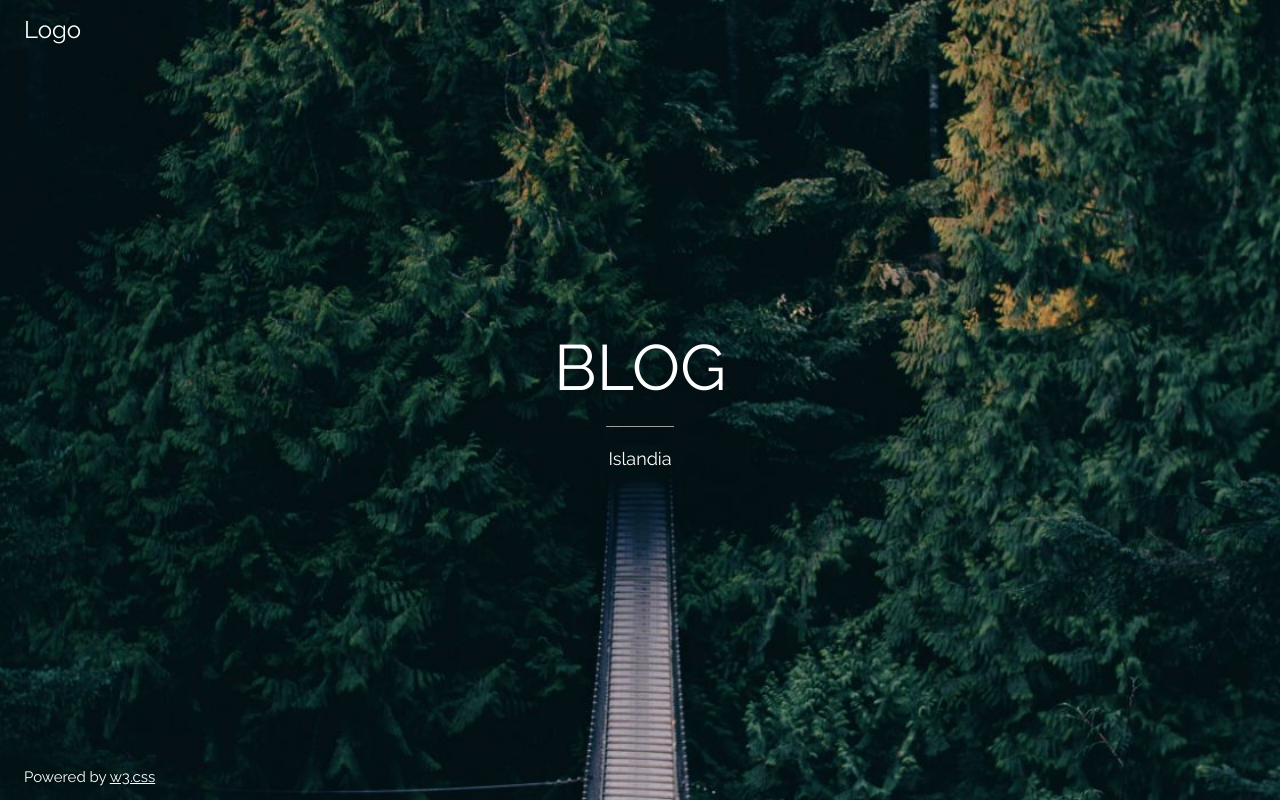
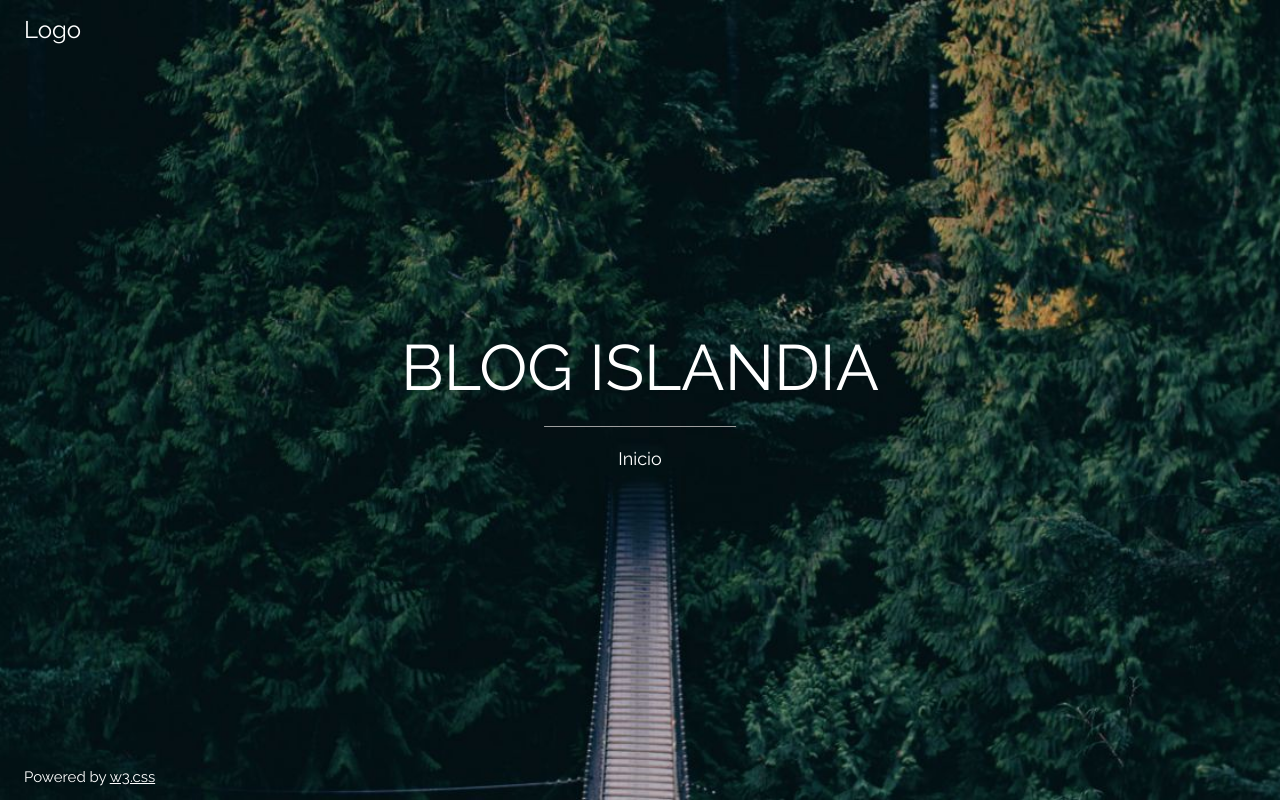
Before and after one commit to josemaorozco22/josemaorozco22, a plain HTML site: page blog/index.html in a window 1280 px wide. Drawn offline with nearby package versions, Linux system fonts and the light colour scheme; files whose address does not match are found by name.

Commit message:
Update index.html

```diff
--- a/blog/index.html
+++ b/blog/index.html
@@ -24,9 +24,9 @@ body, html {height: 100%}
     Logo
   </div>
   <div class="w3-display-middle">
-    <h1 class="w3-jumbo w3-animate-top">BLOG</h1>
+    <h1 class="w3-jumbo w3-animate-top">BLOG ISLANDIA</h1>
     <hr class="w3-border-grey" style="margin:auto;width:40%">
-    <p class="w3-large w3-center">Islandia</p>
+    <p class="w3-large w3-center">Inicio</p>
   </div>
   <div class="w3-display-bottomleft w3-padding-large">
     Powered by <a href="https://www.w3schools.com/w3css/default.asp" target="_blank">w3.css</a>
```
